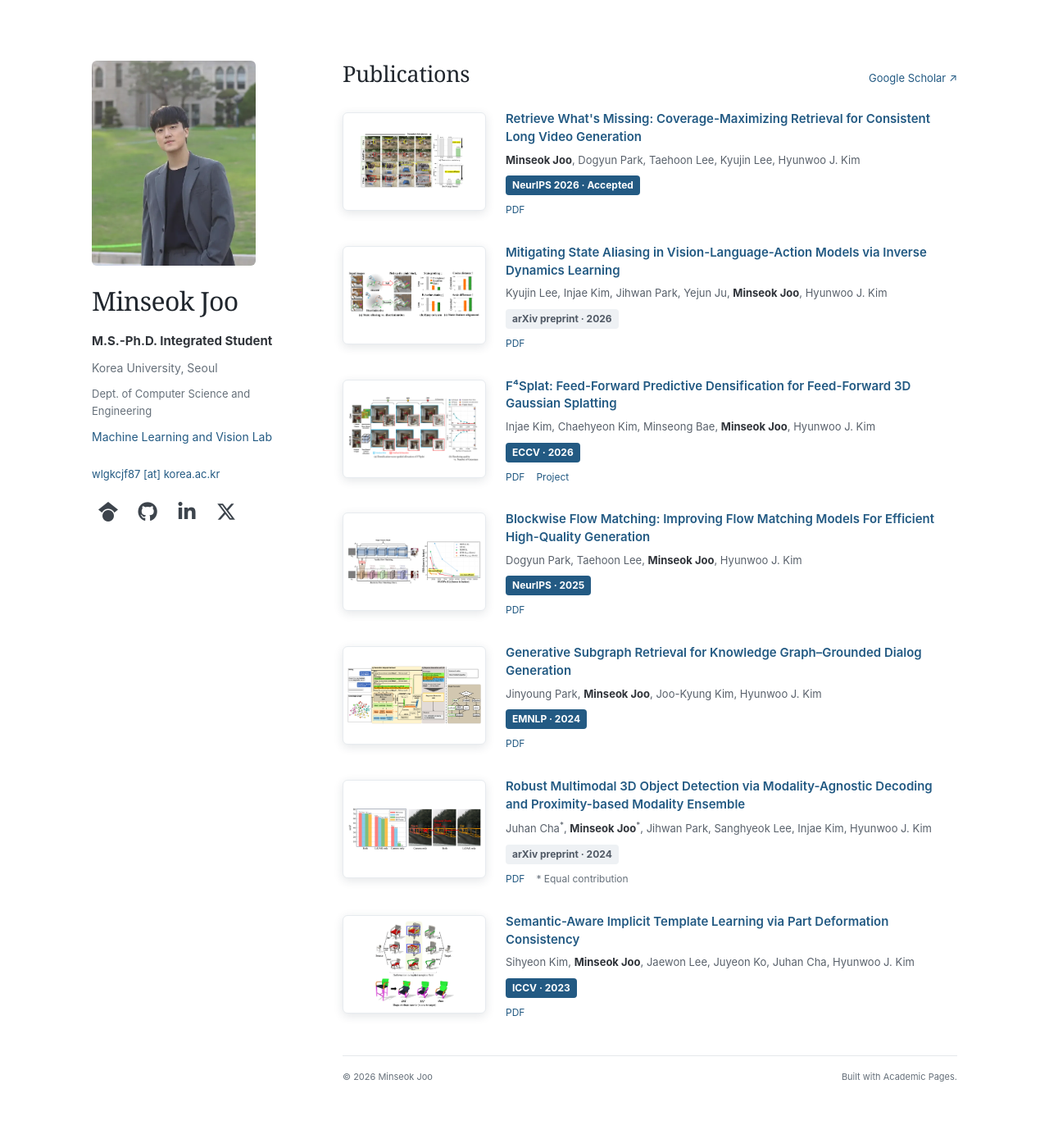
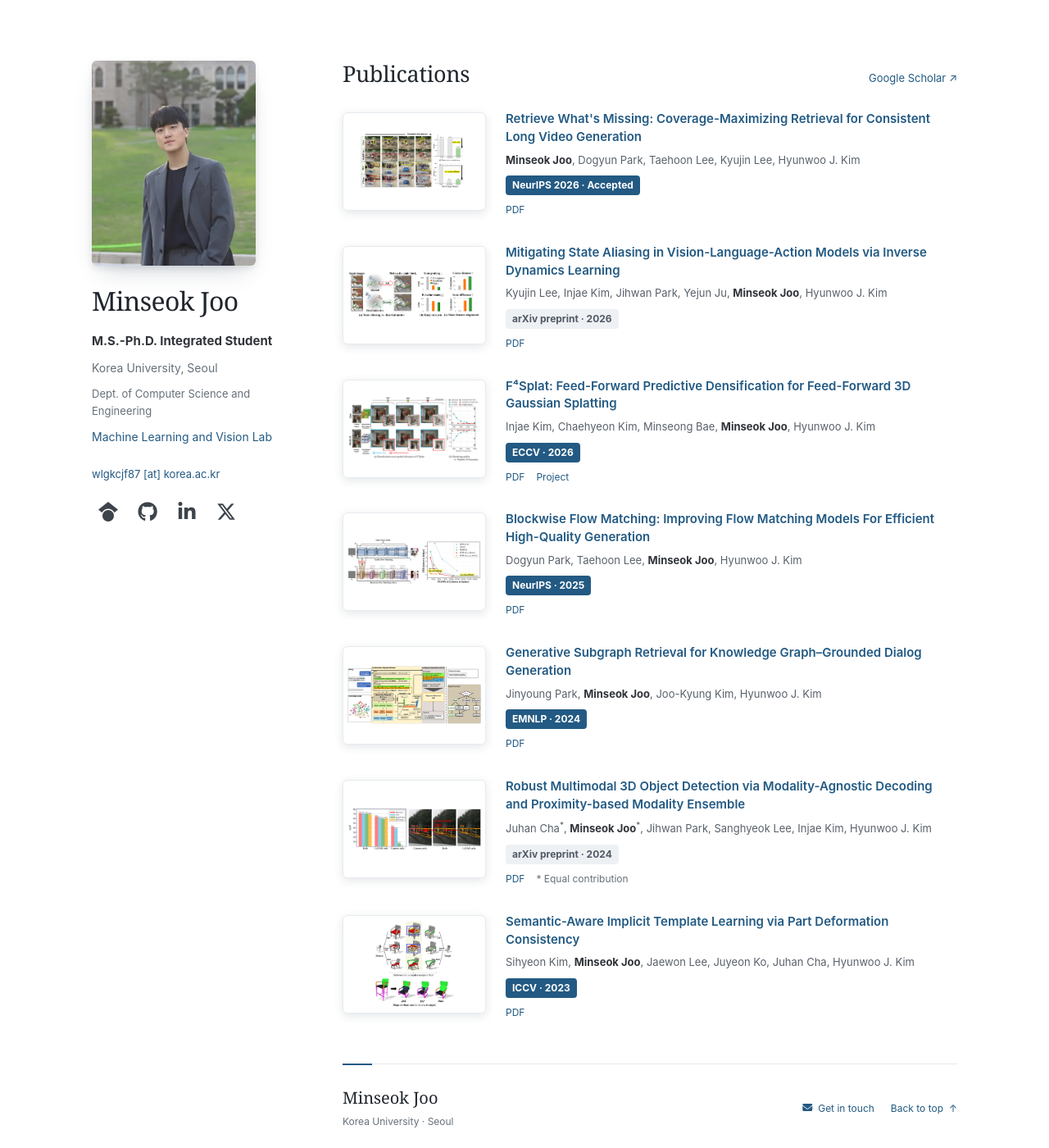
Before and after one commit to zoomkinseok/zoomkinseok.github.io, a Jekyll site: the page built from _pages/publications.html, in a window 1280 px wide and 1400 px high. Shown: the whole window at 82% size. Built offline with Jekyll 4.4.1, drawn with Linux system fonts in a browser that asks for light colours.

Commit message:
Add portrait depth and a refined contact footer

```diff
--- a/_layouts/academic.html
+++ b/_layouts/academic.html
@@ -9,7 +9,7 @@
     <link rel="stylesheet" href="{{ '/assets/css/fontawesome.css' | relative_url }}">
     <link rel="stylesheet" href="{{ '/assets/css/academic.css' | relative_url }}?v={{ site.time | date: '%s' }}">
   </head>
-  <body>
+  <body id="top">
     <a class="skip-link" href="#main-content">Skip to content</a>
     <div class="site-shell">
       <aside class="profile" aria-label="Profile and contact">
@@ -39,9 +39,21 @@
       </aside>
       <main id="main-content" class="main-content">
         {{ content }}
-        <footer class="site-footer">
-          <span>© {{ site.time | date: '%Y' }} {{ site.author.name | escape }}</span>
-          <span>Built with <a href="https://github.com/academicpages/academicpages.github.io">Academic Pages</a>.</span>
+        <footer class="site-footer" aria-label="Contact and site information">
+          <div class="footer-main">
+            <div class="footer-identity">
+              <p class="footer-name">{{ site.author.name | escape }}</p>
+              <p class="footer-affiliation">{{ site.author.employer | escape }} · {{ site.author.location | escape }}</p>
+            </div>
+            <div class="footer-links">
+              <a href="mailto:{{ site.author.email | escape }}"><i class="fa-solid fa-envelope" aria-hidden="true"></i> Get in touch</a>
+              <a href="#top">Back to top <span aria-hidden="true">↑</span></a>
+            </div>
+          </div>
+          <div class="footer-meta">
+            <span>© {{ site.time | date: '%Y' }} {{ site.author.name | escape }}</span>
+            <span>Built with <a href="https://github.com/academicpages/academicpages.github.io">Academic Pages</a>.</span>
+          </div>
         </footer>
       </main>
     </div>
--- a/assets/css/academic.css
+++ b/assets/css/academic.css
@@ -31,7 +31,7 @@ p { margin: 0 0 1em; }
   padding: 0 32px;
 }
 .profile { align-self: start; position: sticky; top: 52px; padding-top: 2px; font-size: 14px; }
-.profile-photo { position: relative; width: 200px; max-width: 100%; aspect-ratio: 505 / 632; margin-bottom: 24px; overflow: hidden; border-radius: 6px; background: #f3f4f6; }
+.profile-photo { position: relative; width: 200px; max-width: 100%; aspect-ratio: 505 / 632; margin-bottom: 24px; overflow: hidden; border-radius: 6px; background: #f3f4f6; box-shadow: 0 3px 8px rgba(30, 49, 69, .10), 0 14px 28px -12px rgba(30, 49, 69, .25); }
 /* The supplied portrait already matches the reference framing; trim only its lower edge. */
 .profile-photo img { display: block; width: 100%; height: auto; }
 .profile h1 { margin: 0 0 17px; font-family: Georgia, "Times New Roman", serif; font-size: 32px; font-weight: 500; line-height: 1.2; letter-spacing: -.7px; }
@@ -68,8 +68,16 @@ h2 { font-family: Georgia, "Times New Roman", serif; font-size: 27px; font-weigh
 .venue-badge-preprint { background: #eef1f4; color: #505965; }
 .publication-links { display: flex; flex-wrap: wrap; gap: 6px 14px; font-size: 12px; }
 .contribution-note { color: var(--muted); }
-.site-footer { border-top: 1px solid var(--line); margin-top: 42px; padding-top: 16px; display: flex; flex-wrap: wrap; justify-content: space-between; gap: 8px 20px; font-size: 11px; color: var(--muted); }
-.site-footer a { color: inherit; }
+.site-footer { position: relative; border-top: 1px solid var(--line); margin-top: 52px; padding-top: 28px; color: var(--muted); }
+.site-footer::before { content: ""; position: absolute; top: -1px; left: 0; width: 36px; height: 2px; background: var(--link); }
+.footer-main { display: flex; flex-wrap: wrap; align-items: center; justify-content: space-between; gap: 20px; }
+.footer-name { margin: 0; color: #20262d; font-family: Georgia, "Times New Roman", serif; font-size: 20px; font-weight: 500; line-height: 1.3; }
+.footer-affiliation { margin: 6px 0 0; font-size: 12px; }
+.footer-links { display: flex; flex-wrap: wrap; align-items: center; gap: 8px 20px; font-size: 12px; }
+.footer-links a { display: inline-flex; align-items: center; gap: 7px; min-height: 32px; }
+.footer-links .fa-envelope { font-size: 12px; }
+.footer-meta { display: flex; flex-wrap: wrap; justify-content: space-between; gap: 6px 20px; margin-top: 24px; font-size: 11px; }
+.footer-meta a { color: inherit; }
 
 @media (max-width: 1000px) {
   .site-shell { grid-template-columns: 270px minmax(0, 1fr); gap: 28px; }
@@ -96,5 +104,6 @@ h2 { font-family: Georgia, "Times New Roman", serif; font-size: 27px; font-weigh
   .about { margin-bottom: 36px; }
   .section-heading { gap: 10px; }
   .section-heading > a { font-size: 12px; }
-  .site-footer { display: grid; }
+  .site-footer { margin-top: 40px; padding-top: 24px; }
+  .footer-main { flex-direction: column; align-items: flex-start; gap: 14px; }
 }
```
